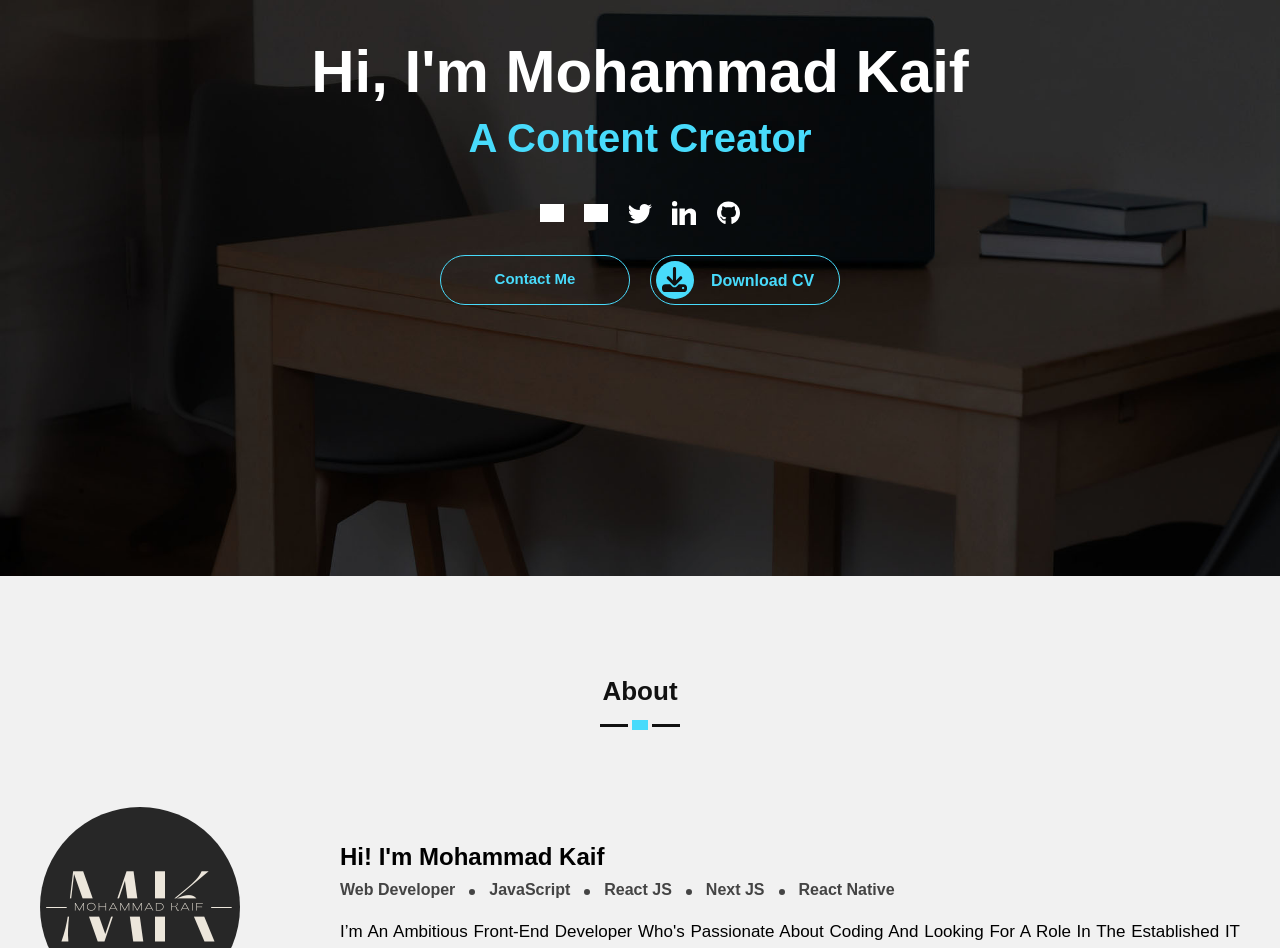
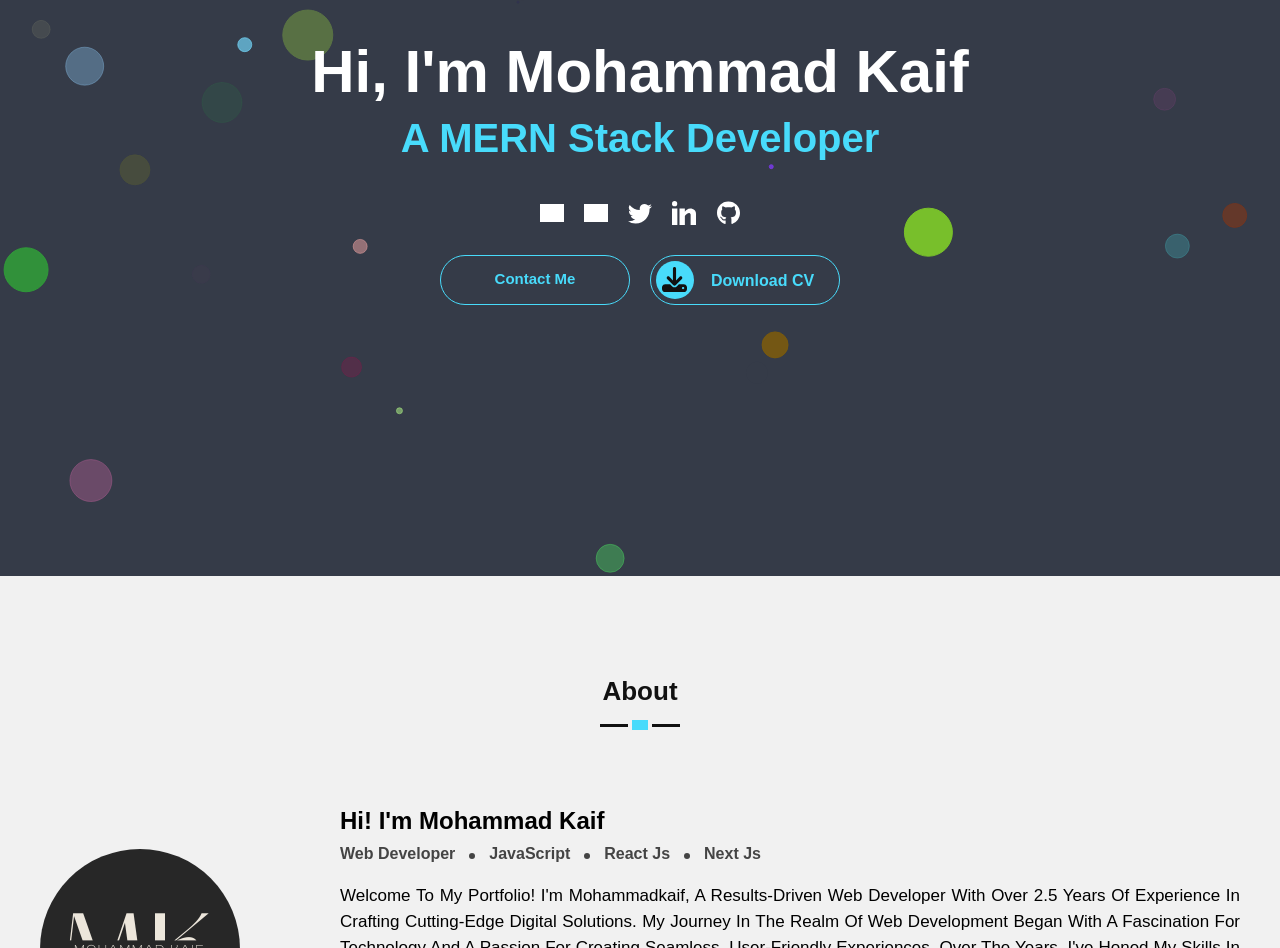
Before and after one commit to mksaiyed/portfolio-website, a Next.js app: page / in a window 1280 px wide. Shown: the part 224-1172 px from the top of the page. Built offline with nearby package versions, Linux system fonts and the light colour scheme; grey boxes are pictures that could not be loaded.

Commit message:
Landing page update with bubbles effect

```diff
--- a/components/App.js
+++ b/components/App.js
@@ -9,11 +9,13 @@ import HomeSection from "./HomeSection";
 import MetaTags from "./MetaTags";
 import ServiceSection from "./ServiceSection";
 import WorkSection from "./WorkSection";
+import BackgroundCanvas from "./BackgroundCanvas";
 
 const App = () => {
     const [isSticky, setIsSticky] = useState(false);
     const [isLoading, setIsLoading] = useState(true);
     useEffect(() => {
+        setIsLoading(false);
         const handleScroll = () => {
             if (typeof window !== "undefined") {
                 if (window.scrollY > 20) {
@@ -31,7 +33,7 @@ const App = () => {
             if (loader) console.log("Loader", loader);
         }
         window.addEventListener("scroll", handleScroll);
-        setIsLoading(false);
+
         return () => {
             window.removeEventListener("scroll", handleScroll);
         };
@@ -41,6 +43,7 @@ const App = () => {
         <>
             {!isLoading ? (
                 <>
+                    <BackgroundCanvas />
                     <MetaTags />
                     <Header isSticky={isSticky} />
                     <HomeSection />
--- /dev/null
+++ b/components/BackgroundCanvas.js
@@ -0,0 +1,133 @@
+import React, { useEffect, useRef } from "react";
+import { StyledBackgroundCanvas } from "./CommonStyledComp";
+
+const BUBBLES_SIZE = {
+    web_4k: 50,
+    web_2k: 35,
+    mobile: 20,
+};
+
+const BackgroundCanvas = () => {
+    const canvasRef = useRef(null);
+
+    useEffect(() => {
+        const canvas = canvasRef.current;
+        const c = canvas.getContext("2d");
+
+        canvas.width = window.innerWidth;
+        canvas.height = window.innerHeight;
+
+        const mouse = {
+            x: undefined,
+            y: undefined,
+        };
+
+        const handleMouseMove = (e) => {
+            mouse.x = e.x;
+            mouse.y = e.y;
+        };
+        window.addEventListener("mousemove", handleMouseMove);
+
+        const handleResize = () => {
+            canvas.width = window.innerWidth;
+            canvas.height = window.innerHeight;
+        };
+        window.addEventListener("resize", handleResize);
+
+        function getRandomInt(max) {
+            return Math.floor(Math.random() * Math.floor(max));
+        }
+
+        function Circle() {
+            this.radius = getRandomInt(30);
+            this.originalSize = this.radius;
+            this.x =
+                Math.random() * (innerWidth - this.radius * 2) + this.radius;
+            this.y =
+                Math.random() * (innerHeight - this.radius * 2) + this.radius;
+            this.gradient = Math.random();
+            this.color =
+                "rgba(" +
+                getRandomInt(255) +
+                "," +
+                getRandomInt(255) +
+                "," +
+                getRandomInt(255) +
+                "," +
+                this.gradient +
+                ")";
+            this.xVelocity = 2 * (Math.random() - Math.random());
+            this.yVelocity = 2 * (Math.random() - Math.random());
+            this.draw = function () {
+                // c.font = 'lighter 80px sans-serif';
+                // c.fillStyle = '#dedede';
+                // c.textAlign = 'center';
+                // c.fillText('Bouncing Bubbles', canvas.width/2, canvas.height/2);
+                c.beginPath();
+                c.arc(this.x, this.y, this.radius, 0, Math.PI * 2, false);
+                c.strokeStyle = this.color;
+                c.stroke();
+                c.fillStyle = this.color;
+                c.fill();
+                this.update();
+            };
+            this.update = function () {
+                if (
+                    this.x + this.radius > innerWidth ||
+                    this.x - this.radius < 0
+                ) {
+                    this.xVelocity = -this.xVelocity;
+                }
+                if (
+                    this.y + this.radius > innerHeight ||
+                    this.y - this.radius < 0
+                ) {
+                    this.yVelocity = -this.yVelocity;
+                }
+                this.x += this.xVelocity;
+                this.y += this.yVelocity;
+
+                if (
+                    mouse.x - this.x < 50 &&
+                    mouse.x - this.x > -50 &&
+                    mouse.y - this.y < 50 &&
+                    mouse.y - this.y > -50
+                ) {
+                    if (this.radius < 75) {
+                        this.radius += 2;
+                    }
+                } else if (this.radius !== this.originalSize) {
+                    this.radius -= 2;
+                }
+            };
+        }
+
+        const circleArray = [];
+        const bubbles =
+            window.innerWidth < 600
+                ? BUBBLES_SIZE.mobile
+                : window.innerWidth < 1400
+                ? BUBBLES_SIZE.web_2k
+                : BUBBLES_SIZE.web_4k;
+        for (var i = 0; i < bubbles; i++) {
+            circleArray.push(new Circle());
+        }
+
+        function animate() {
+            c.clearRect(0, 0, innerWidth, innerHeight);
+            for (var i = 0; i < circleArray.length; i++) {
+                circleArray[i].draw();
+            }
+            requestAnimationFrame(animate);
+        }
+        animate();
+        return () => {
+            window.removeEventListener("mousemove", handleMouseMove);
+            window.removeEventListener("resize", handleResize);
+        };
+    }, []);
+
+    return <StyledBackgroundCanvas id="canvas" ref={canvasRef} />;
+};
+
+export default BackgroundCanvas;
--- a/components/CommonStyledComp.js
+++ b/components/CommonStyledComp.js
@@ -2,6 +2,7 @@ import styled from "styled-components";
 import css from "styled-jsx/css";
 
 const WHITE_COLOR = "#FFF";
+const DARK_BG_COLOR = "#353b48";
 const PRIMARY_COLOR = "#48dbfb";
 const BLACK_COLOR = "#111";
 const TEXT_COLOR = "#444";
@@ -18,9 +19,17 @@ export const Container = styled.div`
     }
 `;
 
+export const StyledBackgroundCanvas = styled.canvas`
+    background-color: ${DARK_BG_COLOR};
+    position: absolute;
+    z-index: -999;
+    width: 100%;
+    height: 100%;
+`;
+
 export const CommonSection = styled.section`
     padding: 100px 0;
-    background-color: ${(props) => (props.dark ? "#353b48" : "#f1f1f1")};
+    background-color: ${(props) => (props.dark ? DARK_BG_COLOR : "#f1f1f1")};
 `;
 
 export const CommonDivFlexWrapSpaceBetween = styled.div`
@@ -103,9 +112,37 @@ export const StyledLoader = styled.div`
 export const StyledHomeSection = styled(CommonSection)`
     height: 100vh;
     min-height: 500px;
-    background: url("/assets/bg.jpg") no-repeat center;
+
+    background-color: transparent;
+    /* background-color: ${DARK_BG_COLOR}; */
+    /* background: url("/assets/bg.jpg") no-repeat center;
     background-size: cover;
-    background-attachment: fixed;
+    background-attachment: fixed; */
+
+    /* background: linear-gradient(
+        300deg,
+        #070f2b,
+        #1b1a55,
+        #535c91,
+        #9290c3,
+        #535c91,
+        #1b1a55,
+        #070f2b
+    );
+    background-size: 420% 420%;
+    animation: gradient-animation 10s ease-in-out infinite;
+
+    @keyframes gradient-animation {
+        0% {
+            background-position: 0% 50%;
+        }
+        50% {
+            background-position: 100% 50%;
+        }
+        100% {
+            background-position: 0% 50%;
+        }
+    } */
 `;
 
 export const HomeContainer = styled(Container)`
@@ -151,18 +188,21 @@ export const AnimatedHomeTitle = styled.div`
         font-size: 20px;
     }
     &:after {
-        content: "A Javascript Developer";
+        content: "A Software Engineer";
         animation: textAnim 10s linear infinite;
     }
     @keyframes textAnim {
-        25% {
-            content: "A Website Designer";
+        20% {
+            content: "A React Js Developer";
         }
-        50% {
+        40% {
             content: "A Web Developer";
         }
-        75% {
-            content: "A Content Creator";
+        60% {
+            content: "A MERN Stack Developer";
+        }
+        80% {
+            content: "A Javascript Developer";
         }
     }
 `;
@@ -368,7 +408,7 @@ export const StyledMenuList = styled.div`
         height: 100vh;
         width: 100%;
         background-color: ${(props) =>
-            props.isSticky ? WHITE_COLOR : "#353b48"};
+            props.isSticky ? WHITE_COLOR : DARK_BG_COLOR};
         top: 0;
         right: ${(props) => (props.isActive ? "0" : "-100%")};
         max-width: 400px;
@@ -406,7 +446,7 @@ export const SectionTitle = styled.h1`
         width: 16px;
         height: 10px;
         background-color: ${PRIMARY_COLOR};
-        border: 4px solid ${(props) => (props.dark ? "#353b48" : "#f1f1f1")};
+        border: 4px solid ${(props) => (props.dark ? DARK_BG_COLOR : "#f1f1f1")};
         left: calc(50% - 12px);
         bottom: -7px;
     }
@@ -645,7 +685,7 @@ export const StyledContactInfo = styled(CommonDivFlexWrapSpaceBetween)`
 export const StyledContactItem = styled.div`
     width: calc(33% - 20px);
     height: 160px;
-    background-color: #353b48;
+    background-color: ${DARK_BG_COLOR};
     color: ${WHITE_COLOR};
     text-align: center;
     border-radius: 4px;
@@ -683,7 +723,7 @@ export const StyledContactForm = styled.form`
         width: 100%;
         height: 50px;
         margin: 10px 0;
-        background-color: #353b48;
+        background-color: ${DARK_BG_COLOR};
         border: none;
         outline: none;
         padding: 20px;
@@ -710,7 +750,7 @@ export const StyledContactForm = styled.form`
         color: #fff;
         font-weight: 700;
         font-size: 15px;
-        background-color: #353b48;
+        background-color: ${DARK_BG_COLOR};
         padding: 17px 60px;
         margin: 0 auto;
         box-shadow: 0 5px 15px rgba(0, 0, 0, 0.2);
@@ -746,7 +786,8 @@ export const StyledContactForm = styled.form`
 `;
 
 export const StyledFooter = styled.footer`
-    background: url("/assets/bg.jpg") no-repeat center;
+    /* background: url("/assets/bg.jpg") no-repeat center; */
+    background-color: ${DARK_BG_COLOR};
     color: ${WHITE_COLOR};
     padding: 80px 0;
     text-align: center;
--- a/components/Constants.js
+++ b/components/Constants.js
@@ -17,15 +17,8 @@ export const MenuList = [
 
 export const AboutSectionData = {
     heading: "Hi! I'm Mohammad Kaif",
-    aboutTags: [
-        "Web Developer",
-        "JavaScript",
-        "React JS",
-        "Next JS",
-        "React Native",
-    ],
-    description:
-        "I’m an ambitious Front-End Developer who's passionate about coding and looking for a role in the established IT company with the opportunity to work with the latest technologies on challenging and diverse projects.",
+    aboutTags: ["Web Developer", "JavaScript", "React Js", "Next Js"],
+    description: `Welcome to my portfolio! I'm Mohammadkaif, a results-driven web developer with over 2.5 years of experience in crafting cutting-edge digital solutions. My journey in the realm of web development began with a fascination for technology and a passion for creating seamless, user-friendly experiences. Over the years, I've honed my skills in React Js, Next Js, Node Js, Express Js, and other JavaScript frameworks, mastering the art of transforming ideas into functional, interactive web applications. My commitment to excellence and my love for problem-solving drive me to stay at the forefront of technological advancements, ensuring that every project I undertake not only meets but exceeds expectations. Ready to embark on a journey of innovation and creativity? Let's connect and bring your ideas to life!`,
 };
 
 export const Skills = [
```
Also changed, not shown: 1 other file (tests, documents, lock files or other folders).
